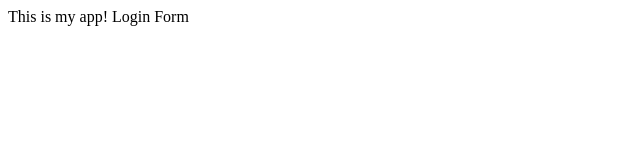
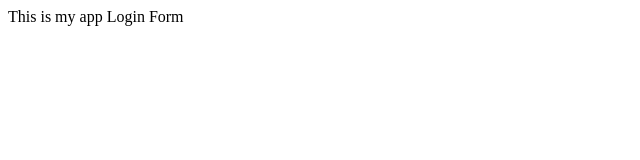
Before and after one commit to CRcookie/myapp, a plain HTML site: page index.html in a window 1280 px wide. Shown: the full height of the page, 0-640 px from the left. Drawn offline with Linux system fonts and the light colour scheme.

Commit message:
pollo test

```diff
--- a/index.html
+++ b/index.html
@@ -3,7 +3,7 @@
     <title>My App</title>
     </head>
     <body>
-        This is my app!
+        This is my app
         Login Form
     </body>
     <html>
```
